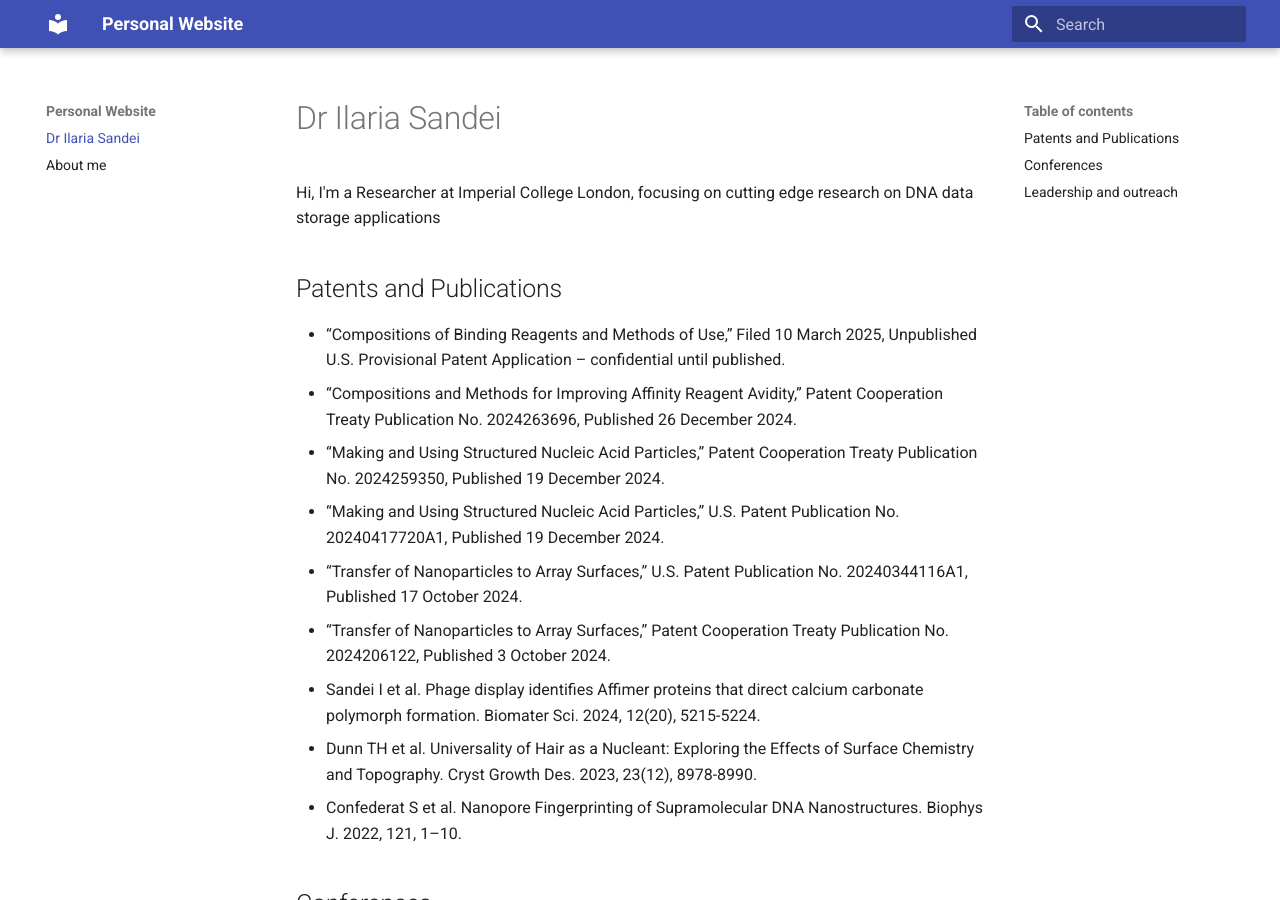
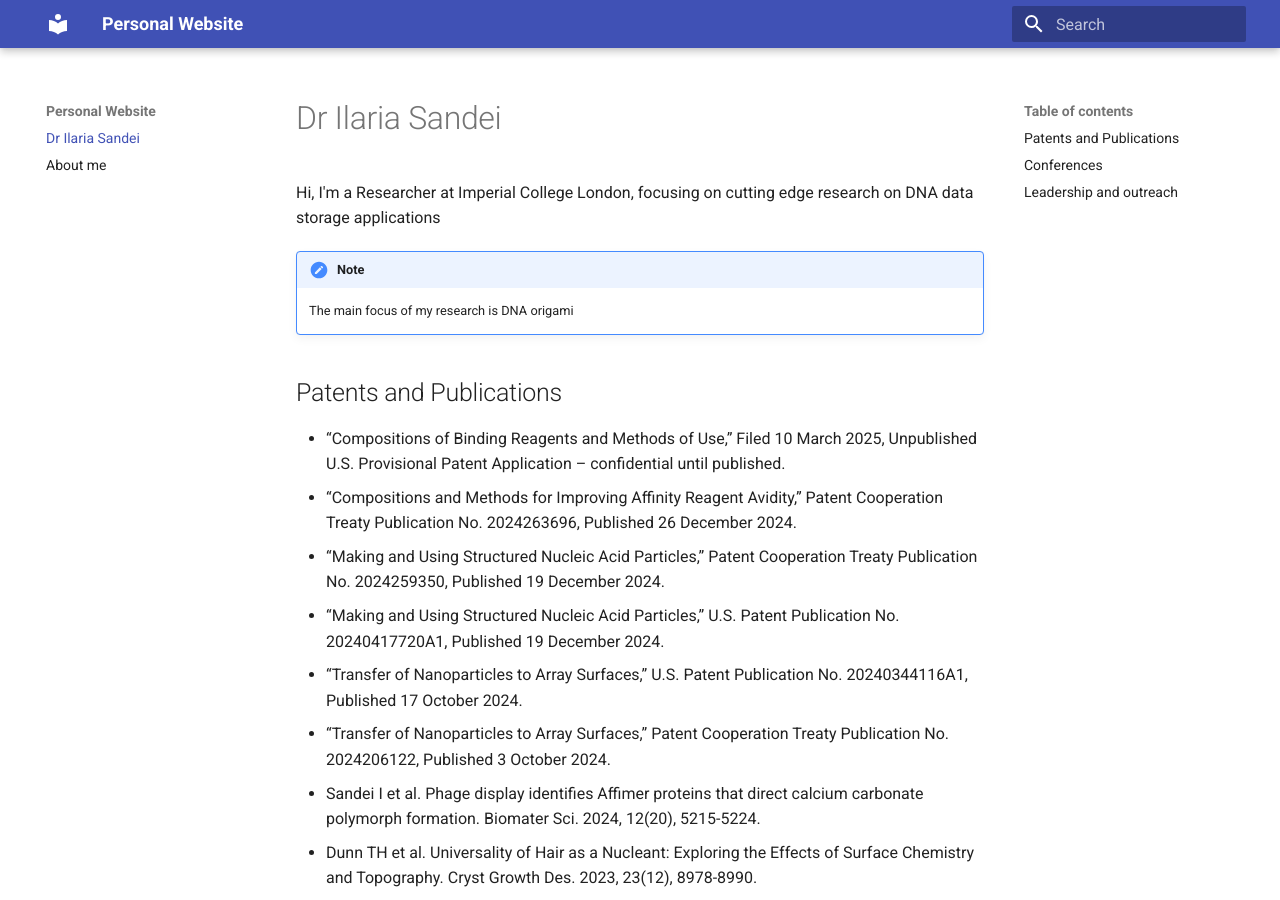
Before and after one commit to ilaria-lab/Ilaria_Website-, an MkDocs documentation site: the page built from docs/index.md, in a window 1280 px wide and 900 px high. Built offline with MkDocs 1.6.1 and Material for MkDocs 9.7.7, drawn with Linux system fonts in a browser that asks for light colours.

Commit message:
Update index.md

```diff
--- a/docs/index.md
+++ b/docs/index.md
@@ -1,6 +1,10 @@
 # Dr Ilaria Sandei
 
 Hi, I'm a Researcher at Imperial College London, focusing on cutting edge research on DNA data storage applications
+
+!!! note
+
+    The main focus of my research is DNA origami
 
 
 ## Patents and Publications
```
